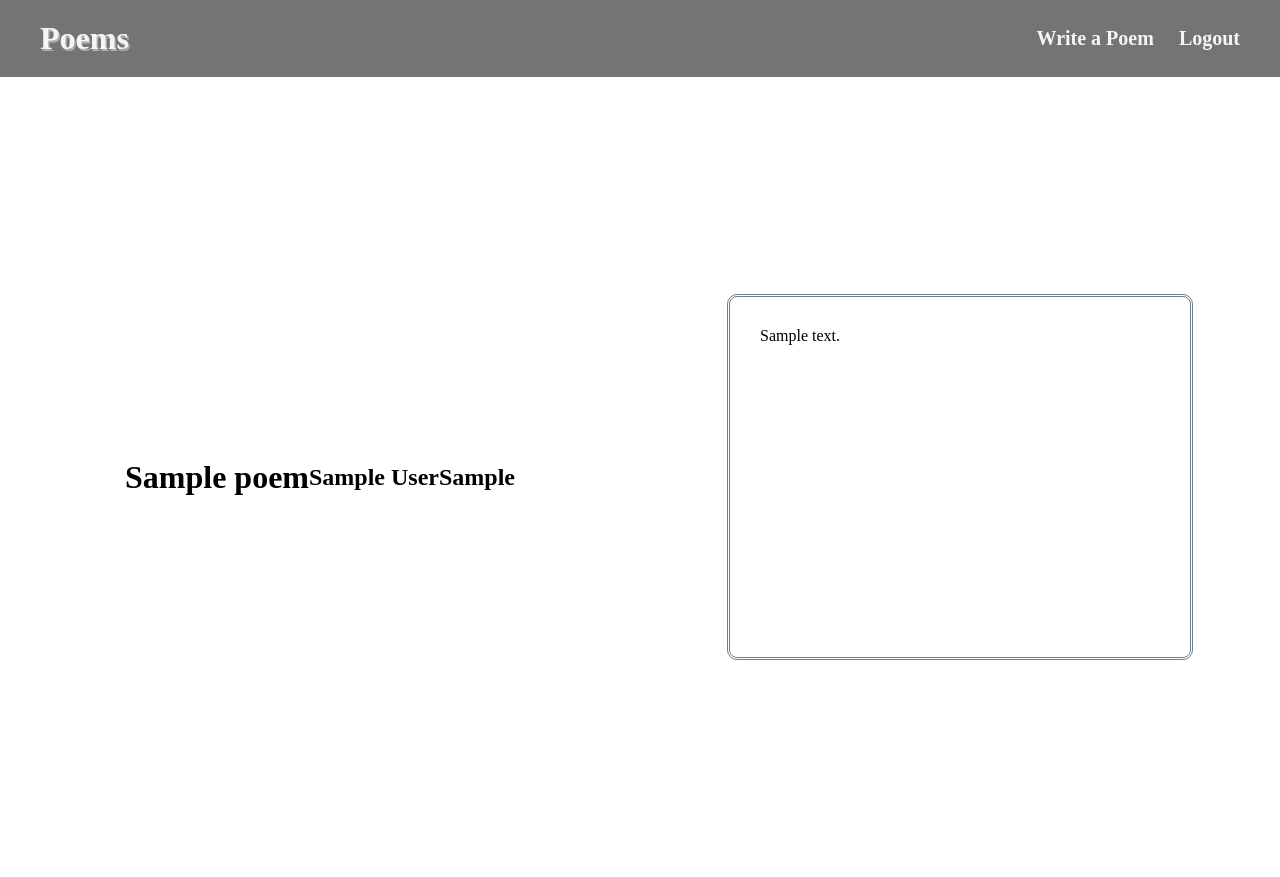
After one commit to mdulak-maker/poems, a Flask app: page /poem/1 in a window 1280 px wide. The commit adds this page. Run offline with Flask 3, Linux system fonts and the light colour scheme; the visitor is signed in with stand-in values (Sample User, id 1); tables that the repository leaves empty hold one stand-in row (values such as "Sample post").

Commit message:
1)Modified User and Poem controller and model. 2)Added Poem controller to server.py. 3)Made some CSS additions. 4) Created the viewPoem.html (still working on it)

```diff
--- a/flask_app/controllers/poems.py
+++ b/flask_app/controllers/poems.py
@@ -3,23 +3,12 @@ from flask import render_template, redirect, request, session, flash
 from flask_app.models.user import User
 from flask_app.models.poem import Poem
 
-# Dashboard
-# Dashboard html hasn't been created (DO NOT FORGET TO CHANGE)***
-@app.route("/dashboard")
-def dashboard():
-    if "user_id" not in session:
-        return redirect("/")
-    data={
-        "id": session["user_id"]
-    }
-    return render_template("dash.html", user=User.get_by_id(data), poem=Poem.get_all())
 
 # Poem Create Route
 @app.route('/poem/create')
 def create():
     if 'user_id' not in session:
         return redirect('/')
-
     return render_template('addPoem.html')
 
 @app.route('/poem/create/process', methods=['POST'])
--- a/flask_app/models/poem.py
+++ b/flask_app/models/poem.py
@@ -22,26 +22,71 @@ class Poem:
         return connectToMySQL(cls.DB).query_db(query,data)
 
     # Get All Poems by Users
+    # @classmethod
+    # def get_all(cls):
+    #     query = """SELECT * FROM poems JOIN users on poems.user_id = users.id;"""
+    #     results = connectToMySQL(cls.DB).query_db(query)
+    #     poems = []
+    #     for poem_dict in results:
+    #         poem_obj = Poem(poem_dict)
+
+    #         user_obj = user.User({
+    #             "id": poem_dict['users.id'],
+    #             "first_name": poem_dict['first_name'],
+    #             "last_name": poem_dict['last_name'],
+    #             "email": poem_dict['email'],
+    #             "created_at": poem_dict['users.created_at'],
+    #             "updated_at": poem_dict['users.updated_at']
+    #         })
+
+    #         poem_obj.user = user_obj
+    #         poems.append(poem_obj)
+    #     return poems
+
     @classmethod
     def get_all(cls):
-        query = """SELECT * FROM poems JOIN users on poems.user_id = users.id;"""
+        query = "SELECT * FROM poems LEFT JOIN users ON poems.user_id = users.id;"
         results = connectToMySQL(cls.DB).query_db(query)
+        if not results:
+            return[]
         poems = []
-        for poem_dict in results:
-            poem_obj = Poem(poem_dict)
+        for row in results:
+            one_poem = cls(row)
+            data = {'id': row['users.id'],
+                    'first_name': row['first_name'],
+                    'last_name': row['last_name'],
+                    'email': row['email'],
+                    'password': row['password'],
+                    'created_at': row['users.created_at'],
+                    'updated_at': row['users.updated_at']
+                    }
+            one_poem.user = user.User(data)
+            poems.append(one_poem)
+            print(f'**************{poems}')
+        return poems
 
-            user_obj = user.User({
-                "id": poem_dict['users.id'],
-                "first_name": poem_dict['first_name'],
-                "last_name": poem_dict['last_name'],
-                "email": poem_dict['email'],
-                "created_at": poem_dict['users.created_at'],
-                "updated_at": poem_dict['users.updated_at']
-            })
 
-            poem_obj.user = user_obj
-            poems.append(poem_obj)
-        return poems
+    @classmethod
+    def get_all_from_user(cls, user_id):
+        query = "SELECT * FROM poems LEFT JOIN users ON poems.user_id = users.id WHERE users.id = %(id)s;"
+        data = {'id': id}
+        results = connectToMySQL(cls.DB).query_db(query,data)
+        all_poems = []
+        print(f'**********************{results}')
+        for row in results:
+            one_poem = cls(row)
+            all_poems_creator_info = {
+                "id":row['users.id'],
+                "first_name":row['first_name'],
+                'last_name': row['last_name'],
+                'email': row['email'],
+                'password': row['password'],
+                'created_at': row['users.created_at'],
+                'updated_at': row['users.updated_at']
+                }
+            one_poem.user = user.User(all_poems_creator_info)
+            all_poems.append(one_poem)
+        return all_poems
 
     # Update Poems
     @classmethod
@@ -70,6 +115,7 @@ class Poem:
                 "first_name": result['first_name'],
                 "last_name": result['last_name'],
                 "email": result['email'],
+                "password":result['password'],
                 "created_at": result['users.created_at'],
                 "updated_at": result['users.updated_at']
         }
--- a/flask_app/static/CSS/style.css
+++ b/flask_app/static/CSS/style.css
@@ -148,6 +148,11 @@
     padding: 20px 40px;
 }
 
+.profile-nav {
+    display: flex;
+    gap: 25px;
+}
+
 .nav-link {
     text-decoration: none;
     color: whitesmoke;
@@ -155,6 +160,11 @@
     font-weight: 600;
 }
 
+.nav-title {
+    text-decoration: none;
+    color:whitesmoke;
+    text-shadow: 1.5px 1.5px rgba(255, 255, 255, 0.419);
+}
 /* ........................................DASHBOARD */
 .dash-title {
     color: gray;
@@ -205,9 +215,27 @@
     display: block;
 }
 
+/*...................................... VIEW ONE POEM */
+.display-format {
+    display: flex;
+}
 
+.display-right-panel {
+    display: flex;
+    flex-direction: column;
+    align-items: center;
+    justify-content: center;
+    width: 100%;
+    height: 100vh;
+}
 
-
+.text-container {
+    width: 400px;
+    height: 300px;
+    padding:30px;
+    border: 3px double slategray;
+    border-radius: 10px;
+}
 
 
 #input {
--- a/flask_app/templates/addPoem.html
+++ b/flask_app/templates/addPoem.html
@@ -1,6 +1,5 @@
 <!DOCTYPE html>
 <html lang="en">
-
 <head>
     <meta charset="UTF-8">
     <meta name="viewport" content="width=device-width, initial-scale=1.0">
@@ -10,9 +9,7 @@
     <script src="https://code.jquery.com/jquery-3.6.0.min.js"></script>
     <link rel="stylesheet" href="{{ url_for('static', filename='CSS/style.css') }}">
 </head>
-
 <body class="bg-light">
-
     <div class="container mt-5">
         <div class="row justify-content-center">
             <!-- New Form on the Left Side -->
@@ -22,7 +19,7 @@
                         <h4>New Poem Submission</h4>
                     </div>
                     <div class="card-body">
-                        <form action="#" method="post">
+                        <form action="/poem/create/process" method="post">
                             <div class="form-group">
                                 <label for="title">Title:</label>
                                 <input type="text" id="title" name="title" class="form-control" required>
--- /dev/null
+++ b/flask_app/templates/viewPoem.html
@@ -0,0 +1,30 @@
+<!DOCTYPE html>
+<html lang="en">
+<head>
+    <meta charset="UTF-8">
+    <meta name="viewport" content="width=device-width, initial-scale=1.0">
+    <link rel="stylesheet" href="{{ url_for('static', filename='css/style.css') }}">
+    <title>View Selected Poem</title>
+</head>
+<body>
+    <div class="top-nav">
+        <a href="/dashboard" class="nav-title"><h1>Poems</h1></a>
+        <div class="profile-nav">
+            <a href="/poem/create" class="nav-link">Write a Poem</a>
+            <a href="/logout" class="nav-link"><p>Logout</p></a>
+        </div>
+    </div>
+    <div class="display-format">
+        <div class="left-panel">
+            <h1>{{poem.title}}</h1>
+            <h2>{{poem.author}}</h2>
+            <h2>{{poem.genre}}</h2>
+        </div>
+        <div class="display-right-panel">
+            <div class="text-container">
+                {{poem.poem_text}}
+            </div>
+        </div>
+    </div>
+</body>
+</html>
--- a/server.py
+++ b/server.py
@@ -1,6 +1,6 @@
 from flask_app import app
 from dotenv import load_dotenv
-from flask_app.controllers import users
+from flask_app.controllers import users, poems
 
 load_dotenv()
 
```
Also changed, not shown: flask_app/controllers/users.py (+8 -3 lines), flask_app/templates/dash.html (+15 -13 lines).
